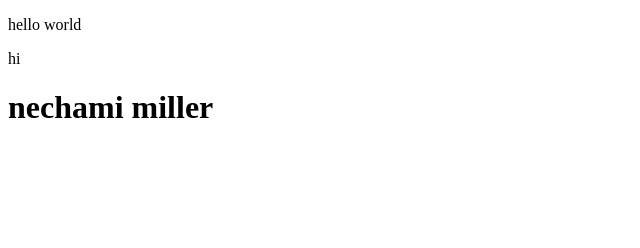
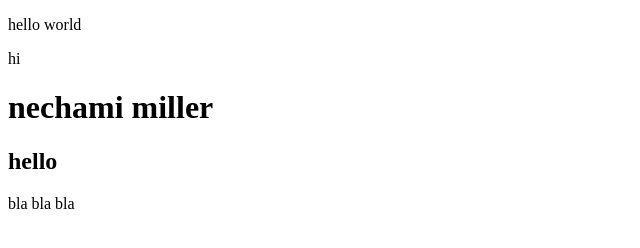
Before and after one commit to ruth8346/collborator, a plain HTML site: page index.html in a window 1280 px wide. Shown: the whole page, without its empty margins (0-640 px from the left). Drawn offline with Linux system fonts and the light colour scheme.

Commit message:
small conflict

```diff
--- a/index.html
+++ b/index.html
@@ -9,5 +9,8 @@
     <p>hello world</p>
     <p>hi</p>
     <h1>nechami miller</h1>
+    <h2>hello</h2>
+
+    <p>bla bla bla</p>
 </body>
 </html>
```
